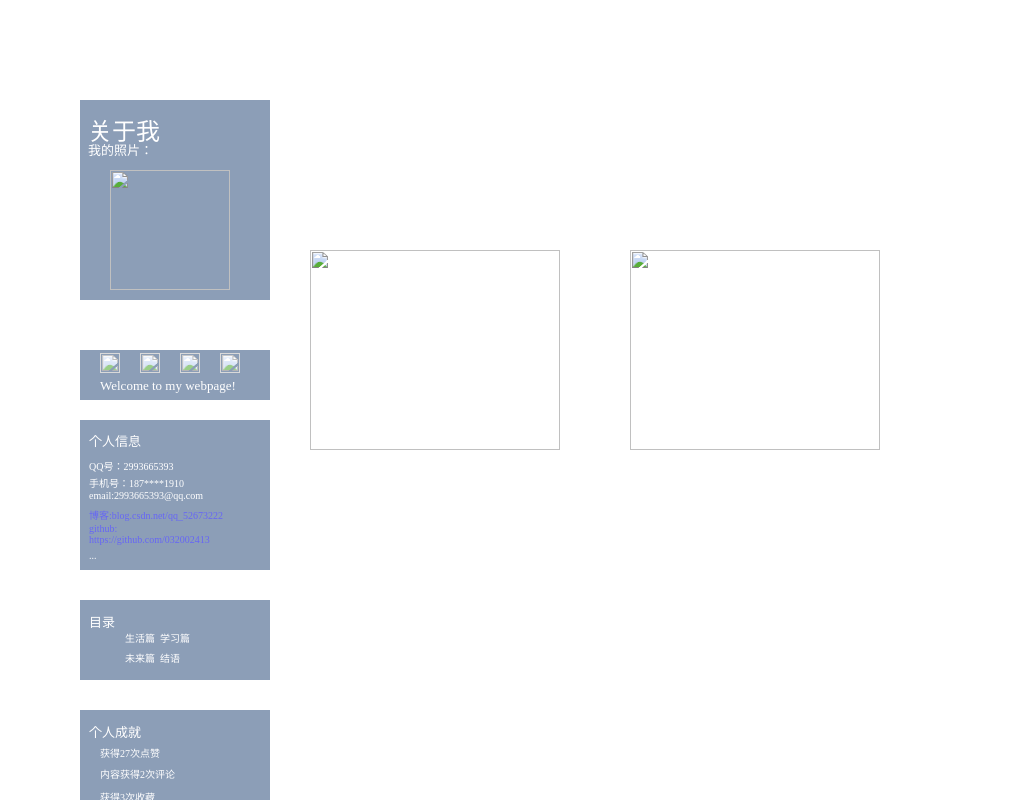
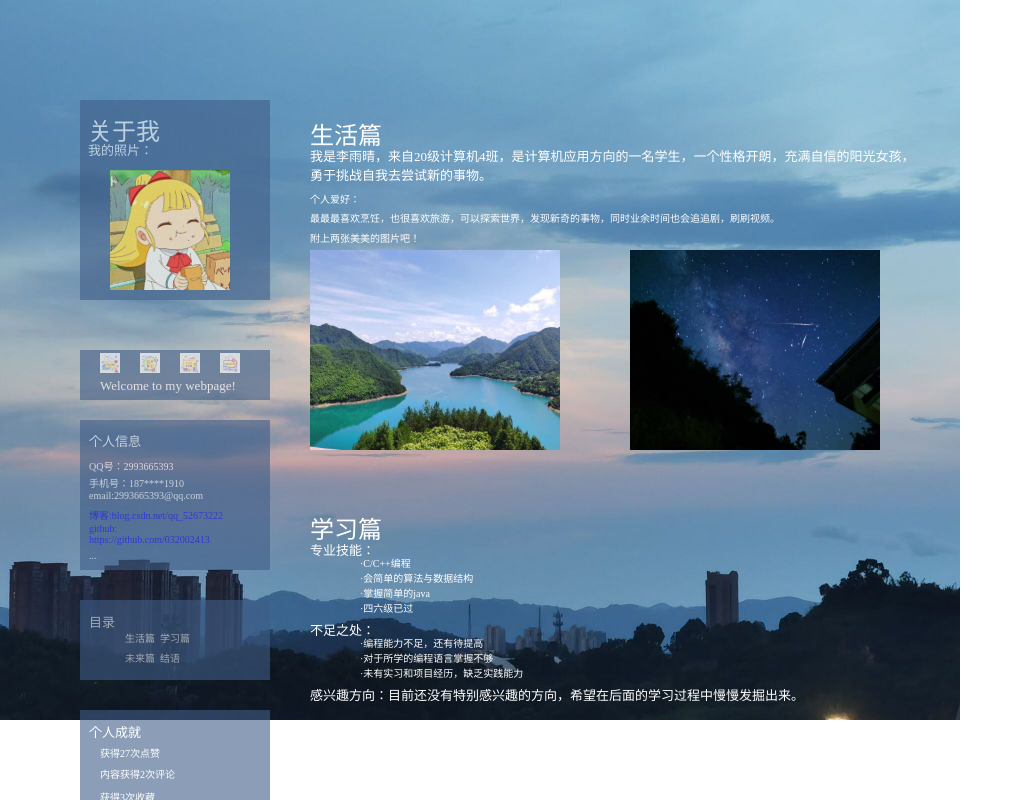
Before and after one commit to 032002413/032002413.github.io, a plain HTML site: page index.html in a window 1280 px wide. Shown: the whole page, without its empty margins (0-1023 px from the left). Drawn offline with Linux system fonts and the light colour scheme.

Commit message:
Update index.html

```diff
--- a/index.html
+++ b/index.html
@@ -5,7 +5,7 @@
    <style. type="text/css"> <!--a { text-decoration: none}--> </style>
    <style>
         body{
-             background-image:url(4.jpg);
+             background-image:url(https://raw.githubusercontent.com/032002413/032002413.github.io/main/ico/4.jpg?token=GHSAT0AAAAAABYZZPOLYA42EF5JRKAWVA6IYZFPWNA);
              background-repeat:no-repeat;
              background-attachment:fixed;
         }
@@ -386,10 +386,10 @@
     </p></div>
     <div class ='a2'><p>
         <p id="p20"><font size='2'face="宋体"color="white">Welcome to my webpage!</font></p>
-        <img src="1.ico"width=20 height=20 id="pic4">
-        <img src="2.ico"width=20 height=20 id="pic5">
-        <img src="3.ico"width=20 height=20 id="pic6">
-        <img src="4.ico"width=20 height=20 id="pic7">
+        <img src="https://raw.githubusercontent.com/032002413/032002413.github.io/main/ico/1.ico?token=GHSAT0AAAAAABYZZPOKAJHOM2KBAFTVGCKAYZFO5PQ"width=20 height=20 id="pic4">
+        <img src="https://raw.githubusercontent.com/032002413/032002413.github.io/main/ico/2.ico?token=GHSAT0AAAAAABYZZPOLIBGDKMXJ24JGTDXGYZFPLIA"width=20 height=20 id="pic5">
+        <img src="https://raw.githubusercontent.com/032002413/032002413.github.io/main/ico/3.ico?token=GHSAT0AAAAAABYZZPOKMQGMPBVZRZVT4JHWYZFPP5Q"width=20 height=20 id="pic6">
+        <img src="https://raw.githubusercontent.com/032002413/032002413.github.io/main/ico/4.ico?token=GHSAT0AAAAAABYZZPOLYUNZUDHRR45THRT6YZFPROA"width=20 height=20 id="pic7">
     </p></div>
     <div class ='a3'><p>
         <p id="p21"><font size='2'face="宋体"color="white">个人信息</p>
@@ -419,9 +419,9 @@
         <p id="p47"><font size='1'face="宋体"color="white">帖子数目：1</font></p>
     </p></div>
 
-    <img src="1.jpg"width=120 height=120 id="pic1">
-    <img src="2.jpg"width=250 height=200 id="pic2">
-    <img src="3.jpg"width=250 height=200 id="pic3">
+    <img src="https://raw.githubusercontent.com/032002413/032002413.github.io/main/ico/1.jpg?token=GHSAT0AAAAAABYZZPOLPJGSBLMWYZ2UPAJWYZFPT2A"width=120 height=120 id="pic1">
+    <img src="https://raw.githubusercontent.com/032002413/032002413.github.io/main/ico/2.jpg?token=GHSAT0AAAAAABYZZPOKNXGZAY475AUKKM4GYZFPUTA"width=250 height=200 id="pic2">
+    <img src="https://raw.githubusercontent.com/032002413/032002413.github.io/main/ico/3.jpg?token=GHSAT0AAAAAABYZZPOKM322HJPHSTSSVTWYYZFPVLQ"width=250 height=200 id="pic3">
 
 
     </body>
```
